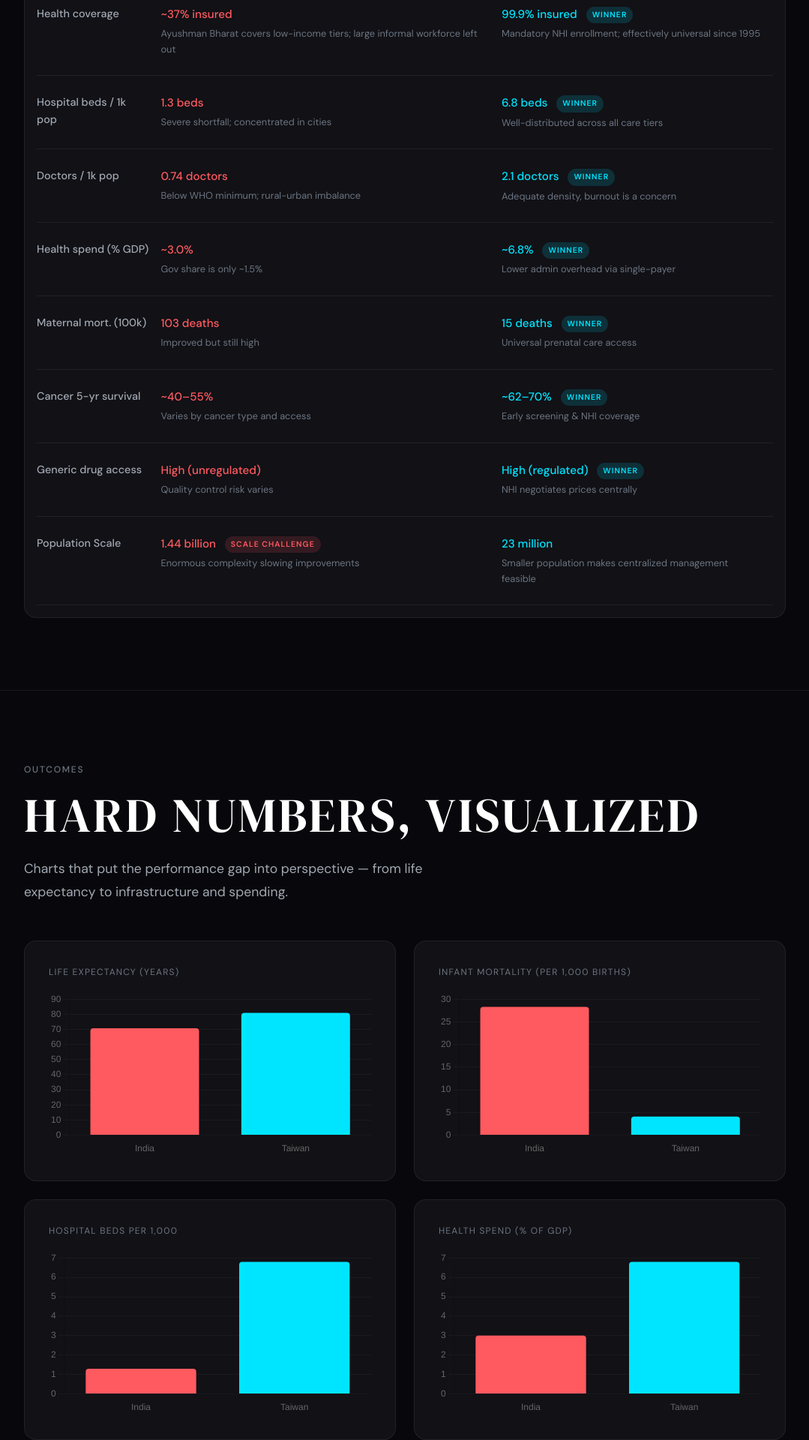
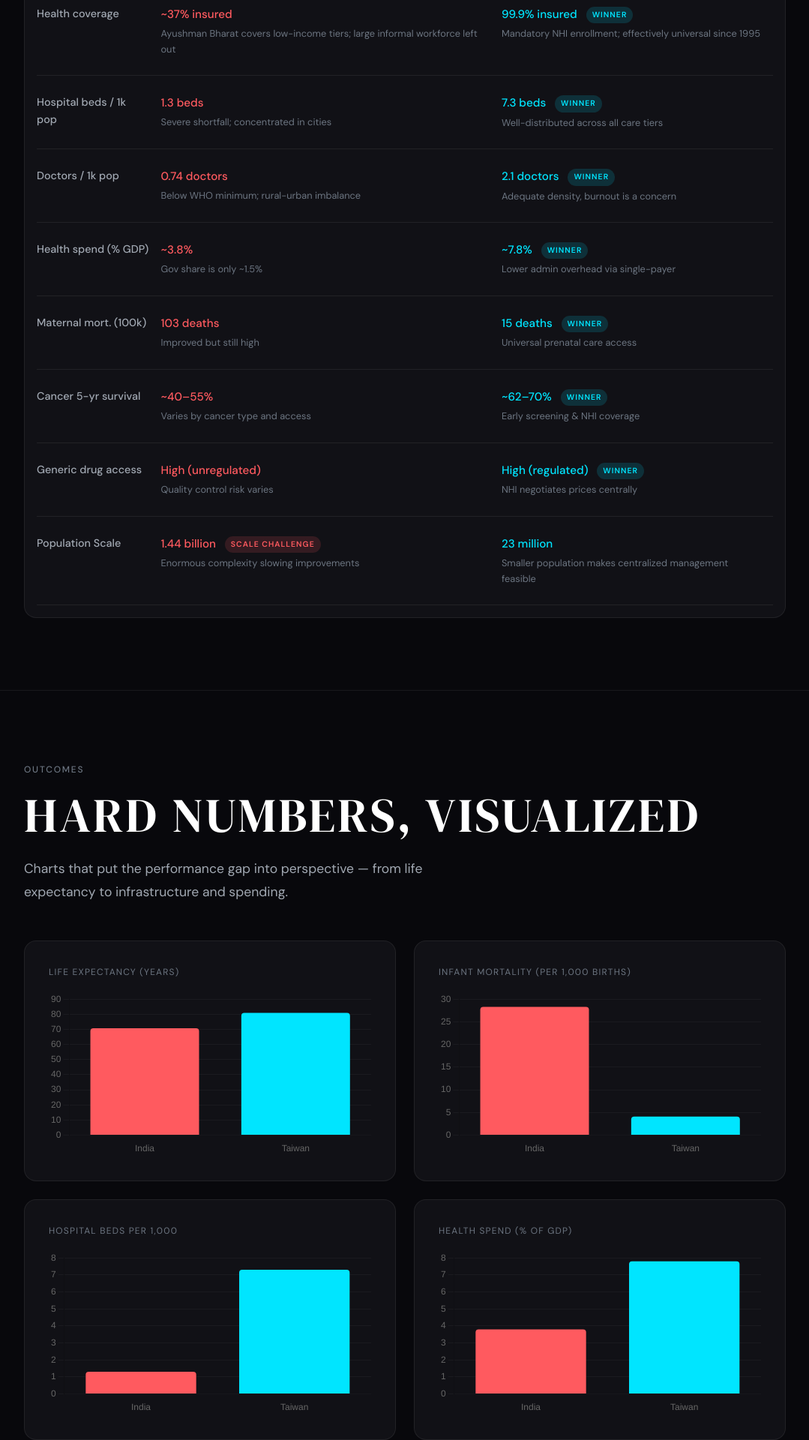
Before and after one commit to heyvideoes-eng/healthcare-comparison-app, a React (Vite) app: page / in a window 1280 px wide. Shown: the part 2920-4840 px from the top of the page at 75% size, without its empty margins (100-1179 px from the left). Built offline with nearby package versions, Linux system fonts and the light colour scheme.

Commit message:
Update health care statistics and pipeline layouts

```diff
--- a/src/App.jsx
+++ b/src/App.jsx
@@ -477,7 +477,7 @@ function App() {
                 <tr>
                   <td className="bench-param">Hospital beds / 1k pop</td>
                   <td><div className="text-india bench-cell-val">1.3 beds</div><div className="stat-note">Severe shortfall; concentrated in cities</div></td>
-                  <td><div className="text-taiwan bench-cell-val">6.8 beds <span className="badge-winner taiwan">Winner</span></div><div className="stat-note">Well-distributed across all care tiers</div></td>
+                  <td><div className="text-taiwan bench-cell-val">7.3 beds <span className="badge-winner taiwan">Winner</span></div><div className="stat-note">Well-distributed across all care tiers</div></td>
                 </tr>
                 <tr>
                   <td className="bench-param">Doctors / 1k pop</td>
@@ -486,8 +486,8 @@ function App() {
                 </tr>
                 <tr>
                   <td className="bench-param">Health spend (% GDP)</td>
-                  <td><div className="text-india bench-cell-val">~3.0%</div><div className="stat-note">Gov share is only ~1.5%</div></td>
-                  <td><div className="text-taiwan bench-cell-val">~6.8% <span className="badge-winner taiwan">Winner</span></div><div className="stat-note">Lower admin overhead via single-payer</div></td>
+                  <td><div className="text-india bench-cell-val">~3.8%</div><div className="stat-note">Gov share is only ~1.5%</div></td>
+                  <td><div className="text-taiwan bench-cell-val">~7.8% <span className="badge-winner taiwan">Winner</span></div><div className="stat-note">Lower admin overhead via single-payer</div></td>
                 </tr>
                 <tr>
                   <td className="bench-param">Maternal mort. (100k)</td>
@@ -544,7 +544,7 @@ function App() {
              <div className="glass-card india-glow">
                 <p className="stat-label" style={{marginBottom: '1rem'}}>Hospital Beds per 1,000</p>
                 <div style={{ height: '220px' }}>
-                  <Bar data={{ labels: ['India', 'Taiwan'], datasets: [{ data: [1.3, 6.8], backgroundColor: ['#FF5A5F', '#00E5FF'], borderRadius: 4, hoverBackgroundColor: ['#FF797D', '#33EFFF'] }] }} options={commonChartOptions} />
+                  <Bar data={{ labels: ['India', 'Taiwan'], datasets: [{ data: [1.3, 7.3], backgroundColor: ['#FF5A5F', '#00E5FF'], borderRadius: 4, hoverBackgroundColor: ['#FF797D', '#33EFFF'] }] }} options={commonChartOptions} />
                 </div>
              </div>
            </Reveal>
@@ -552,7 +552,7 @@ function App() {
              <div className="glass-card taiwan-glow">
                 <p className="stat-label" style={{marginBottom: '1rem'}}>Health Spend (% of GDP)</p>
                 <div style={{ height: '220px' }}>
-                  <Bar data={{ labels: ['India', 'Taiwan'], datasets: [{ data: [3.0, 6.8], backgroundColor: ['#FF5A5F', '#00E5FF'], borderRadius: 4, hoverBackgroundColor: ['#FF797D', '#33EFFF'] }] }} options={commonChartOptions} />
+                  <Bar data={{ labels: ['India', 'Taiwan'], datasets: [{ data: [3.8, 7.8], backgroundColor: ['#FF5A5F', '#00E5FF'], borderRadius: 4, hoverBackgroundColor: ['#FF797D', '#33EFFF'] }] }} options={commonChartOptions} />
                 </div>
              </div>
            </Reveal>
@@ -681,9 +681,11 @@ function App() {
 
          <div className="grid-2">
             <Reveal delay={0.2}>
-              <div className="glass-card india-glow">
+              <div className="glass-card india-glow" style={{ height: '100%', display: 'flex', flexDirection: 'column' }}>
                 <h3 style={{marginBottom: '1rem'}}>🇮🇳 India Pipeline</h3>
-                <p className="stat-note" style={{marginBottom: '1.5rem'}}>Fragmented, largely paper-based in rural tiers. Ayushman Bharat Digital Mission (ABHA) is partially rolled out, but interoperability remains a massive bottleneck between private and public silos.</p>
+                <div style={{minHeight: '110px'}}>
+                  <p className="stat-note" style={{marginBottom: '1.5rem'}}>Fragmented, largely paper-based in rural tiers. Ayushman Bharat Digital Mission (ABHA) is partially rolled out, but interoperability remains a massive bottleneck between private and public silos.</p>
+                </div>
                 <div style={{display:'flex', flexDirection:'column', gap:'0.8rem'}}>
                   <div className="flow-node india">Patient visits facility <strong style={{float:'right', fontSize:'0.7rem'}}>Paper-based</strong></div>
                   <div className="flow-node india">ABHA digital ID created <strong style={{float:'right', fontSize:'0.7rem'}}>Partial rollout</strong></div>
@@ -691,16 +693,18 @@ function App() {
                   <div className="flow-node india">Claims submitted manually <strong style={{float:'right', fontSize:'0.7rem'}}>Slow</strong></div>
                   <div className="flow-node india">No national EHR sync <strong style={{float:'right', fontSize:'0.7rem'}}>Bottleneck</strong></div>
                 </div>
-                <div style={{marginTop: '1.5rem'}}>
+                <div style={{marginTop: 'auto', paddingTop: '1.5rem'}}>
                   <strong style={{color:'var(--text)', fontSize:'0.75rem', textTransform: 'uppercase', letterSpacing:'0.1em'}}>End Result</strong>
                   <div style={{fontSize: '0.9rem', color: 'var(--text2)', marginTop: '0.3rem'}}>Slow, inefficient, and disconnected care.</div>
                 </div>
               </div>
             </Reveal>
             <Reveal delay={0.3}>
-              <div className="glass-card taiwan-glow">
+              <div className="glass-card taiwan-glow" style={{ height: '100%', display: 'flex', flexDirection: 'column' }}>
                 <h3 style={{marginBottom: '1rem'}}>🇹🇼 Taiwan Pipeline</h3>
-                <p className="stat-note" style={{marginBottom: '1.5rem'}}>Integrated and smooth. The NHI IC smart card provides universal, real-time medical history loading and syncs claims automatically to the NHIA. Used globally as a model for proactive tracking.</p>
+                <div style={{minHeight: '110px'}}>
+                  <p className="stat-note" style={{marginBottom: '1.5rem'}}>Integrated and smooth. The NHI IC smart card provides universal, real-time medical history loading and syncs claims automatically to the NHIA. Used globally as a model for proactive tracking.</p>
+                </div>
                 <div style={{display:'flex', flexDirection:'column', gap:'0.8rem'}}>
                   <div className="flow-node taiwan">Patient presents NHI IC card <strong style={{float:'right', fontSize:'0.7rem'}}>Universal</strong></div>
                   <div className="flow-node taiwan">Full medical history loaded <strong style={{float:'right', fontSize:'0.7rem'}}>Real-time</strong></div>
@@ -708,7 +712,7 @@ function App() {
                   <div className="flow-node taiwan">Claim auto-submitted <strong style={{float:'right', fontSize:'0.7rem'}}>Automated</strong></div>
                   <div className="flow-node taiwan">Payment processed instantly <strong style={{float:'right', fontSize:'0.7rem'}}>Fast</strong></div>
                 </div>
-                <div style={{marginTop: '1.5rem'}}>
+                <div style={{marginTop: 'auto', paddingTop: '1.5rem'}}>
                   <strong style={{color:'var(--text)', fontSize:'0.75rem', textTransform: 'uppercase', letterSpacing:'0.1em'}}>End Result</strong>
                   <div style={{fontSize: '0.9rem', color: 'var(--text2)', marginTop: '0.3rem'}}>Fast, seamless, and deeply data-driven care.</div>
                 </div>
```
